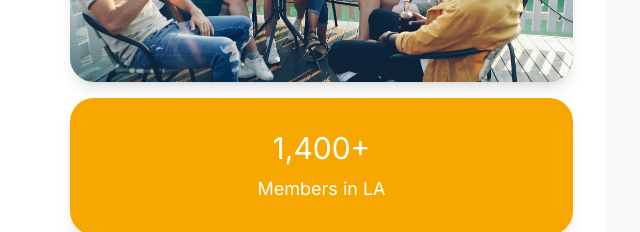
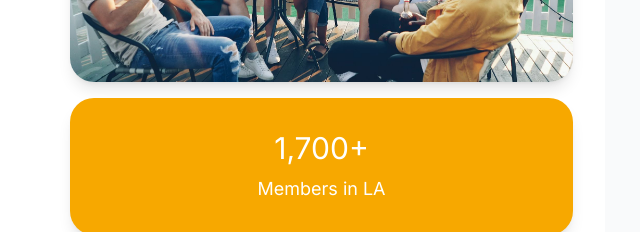
Before and after one commit to GLAAM-dev/website-simple, an Eleventy site: page src/index.njk in a window 1280 px wide. Shown: the part 1080-1312 px from the top of the page, 313-953 px from the left. Built offline with nearby package versions, Linux system fonts and the light colour scheme; Eleventy itself is replaced by a stand-in of ours; files that its build step writes are made by us from their sources.

Commit message:
updated members

```diff
--- a/src/index.njk
+++ b/src/index.njk
@@ -82,7 +82,7 @@ title: "GLAAM - Greater Los Angeles Area Mensa"
               class="group bg-brand-accent relative flex h-48 items-center justify-center overflow-hidden rounded-3xl p-8 shadow-lg ring-1 ring-gray-900/5"
             >
               <p class="text-center text-3xl leading-tight font-extrabold text-white">
-                1,400+
+                1,700+
                 <br />
                 <span class="text-lg font-medium opacity-90">Members in LA</span>
               </p>
```
